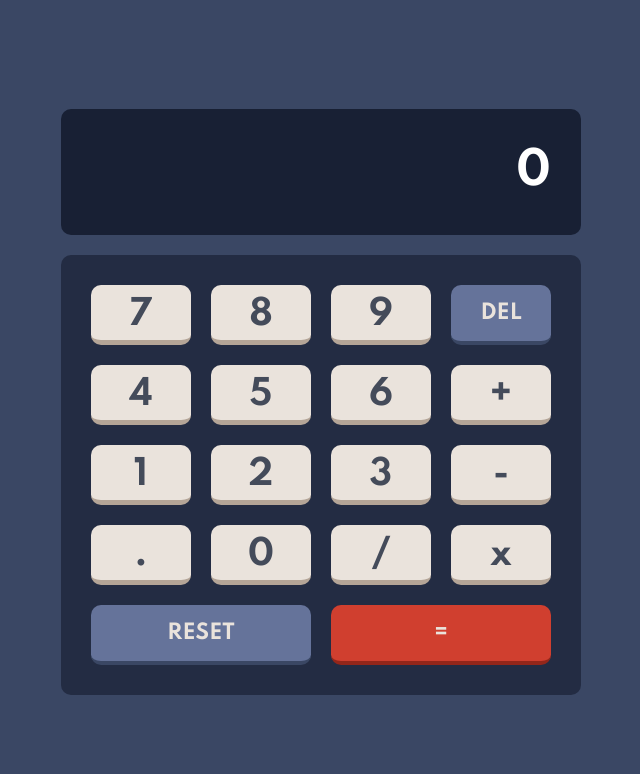
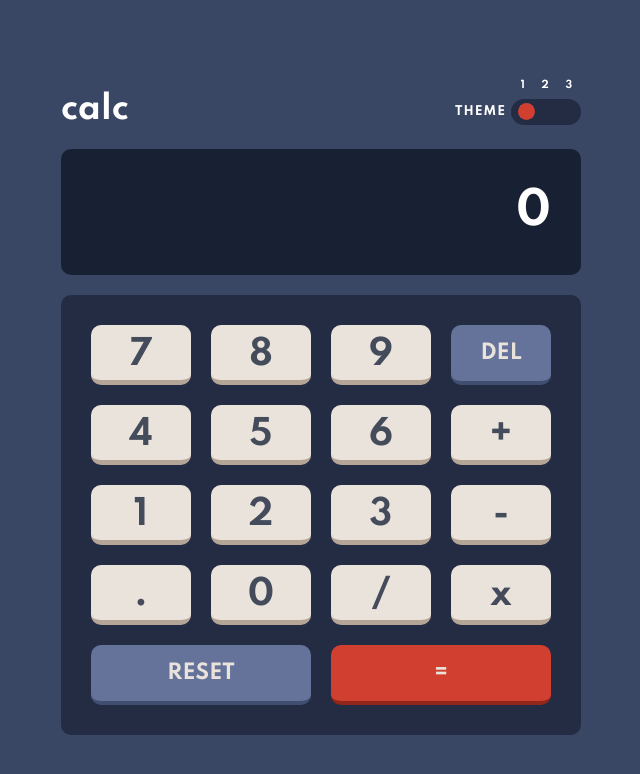
Before and after one commit to FabioAugustoDametto/Calculadora-React, a React (Create React App) app: page / in a window 1280 px wide. Shown: the top 774 px of the page, without its empty margins (319-959 px from the left). Built offline with nearby package versions, Linux system fonts and the light colour scheme.

Commit message:
Added Theme Color Selector

```diff
--- a/src/components/Button.jsx
+++ b/src/components/Button.jsx
@@ -1,17 +1,17 @@
 import React from 'react';
 import './css/Button.css'
 
-const Button = ({click, reset, equal, del, label}) => {
-    let attribute = "button "
-    attribute += reset ? 'reset' : ''
-    attribute += equal ? 'equal' : ''
-    attribute += del ? 'delete' : ''
+const Button = ({click, reset, equal, del, label, theme}) => {
+    let attribute = "button " + theme
+    attribute += reset ? ' reset' : ''
+    attribute += equal ? ' equal' : ''
+    attribute += del ? ' delete' : ''
 
 
 
 
     return (
-            <button className={attribute} onClick={() => click(label)}>
+            <button className={attribute}  onClick={() => click(label)}>
                 {label}
             </button>
 
--- a/src/components/Display.jsx
+++ b/src/components/Display.jsx
@@ -1,10 +1,10 @@
 import React from 'react';
 import './css/Display.css'
 
-const Display = ({display}) => {
+const Display = ({display, theme}) => {
 
     return (
-        <div className="container-display">
+        <div className={`container-display ${theme.currentClass}`}>
            <h1>{display.displayValue}</h1>
 
         </div>
--- /dev/null
+++ b/src/components/Header.jsx
@@ -0,0 +1,47 @@
+import React from 'react';
+import './css/Header.css'
+
+
+
+
+const Header = ({changeTheme, theme}) => {
+
+
+   return (
+       <div className={`Header ${theme.currentClass}`}>
+           <div>
+               <h1>calc</h1>
+           </div>
+
+           <div className="Header-Theme">
+               <div></div>
+               <div className="Header-Numbers">
+                 <label>1 2 3</label>
+               </div>
+               <div>
+                 <label>THEME</label>
+               </div>
+
+               <div className={`slider ${theme.currentClass}`}>
+                   <div>
+                       <input id="0" className={`switch ${theme.currentClass} ${theme.active[0]}`} type="checkbox" defaultChecked={true}
+                         onClick={ e => changeTheme(e.target.id)}/>
+                   </div>
+                   <div>
+                       <input id="1" className={`switch ${theme.currentClass} ${theme.active[1]}`} type="checkbox" defaultChecked={false}
+                       onClick={ e => changeTheme(e.target.id)}/>
+                   </div>
+                   <div>
+                       <input id="2" className={`switch ${theme.currentClass} ${theme.active[2]}`} type="checkbox" defaultChecked={false}
+                       onClick={ e => changeTheme(e.target.id)}/>
+                   </div>
+
+               </div>
+
+           </div>
+       </div>
+   )
+
+}
+
+export default Header
--- a/src/components/css/Button.css
+++ b/src/components/css/Button.css
@@ -1,8 +1,5 @@
 .button {
   border-radius: 10px;
-  background-color: hsl(30, 25%, 89%);
-  border-bottom: 5px solid hsl(28, 16%, 65%);
-  color: hsl(221, 14%, 31%);
   border-top: none;
   border-right: none;
   border-left: none;
@@ -15,6 +12,24 @@
   cursor: pointer;
 }
 
+.button.Blue {
+  background-color: hsl(30, 25%, 89%);
+  border-bottom: 5px solid hsl(28, 16%, 65%);
+  color: hsl(221, 14%, 31%);
+}
+
+.button.White {
+  background-color: hsl(45, 7%, 89%);
+  border-bottom: 5px solid hsl(35, 11%, 61%);
+  color: hsl(60, 10%, 19%);
+}
+
+.button.Purple {
+  background-color: hsl(268, 47%, 21%);
+  border-bottom: 5px solid hsl(290, 70%, 36%);
+  color: hsl(52, 100%, 62%);
+}
+
 .button.equal:active,
 .button.delete:active,
 .button.reset:active,
@@ -23,17 +38,8 @@
 }
 
 .button.delete,
-.button.reset {
-  background-color: hsl(224, 21%, 50%);
-  color: hsl(30, 25%, 89%);
-  border-bottom: 4px solid hsl(222, 26%, 31%);
-  font-size: 20px;
-}
-
+.button.reset,
 .button.equal {
-  background-color: hsl(6, 63%, 50%);
-  border-bottom: 4px solid hsl(6, 70%, 34%);
-  color: hsl(30, 25%, 89%);
   font-size: 20px;
 }
 
@@ -41,3 +47,42 @@
 .button.equal {
   grid-column: span 2;
 }
+
+.button.Blue.delete,
+.button.Blue.reset {
+  background-color: hsl(224, 21%, 50%);
+  color: hsl(30, 25%, 89%);
+  border-bottom: 4px solid hsl(224, 28%, 35%);
+}
+
+.button.Blue.equal {
+  background-color: hsl(6, 63%, 50%);
+  border-bottom: 4px solid hsl(6, 70%, 34%);
+  color: hsl(30, 25%, 89%);
+}
+
+.button.White.delete,
+.button.White.reset {
+  background-color: hsl(185, 42%, 37%);
+  color: hsl(30, 25%, 89%);
+  border-bottom: 4px solid hsl(185, 58%, 25%);
+}
+
+.button.White.equal {
+  background-color: hsl(25, 98%, 40%);
+  border-bottom: 4px solid hsl(25, 99%, 27%);
+  color: hsl(0, 0%, 100%);
+}
+
+.button.Purple.delete,
+.button.Purple.reset {
+  background-color: hsl(281, 89%, 26%);
+  color: hsl(30, 25%, 89%);
+  border-bottom: 4px solid hsl(285, 91%, 52%);
+}
+
+.button.Purple.equal {
+  background-color: hsl(176, 100%, 44%);
+  border-bottom: 4px solid hsl(177, 92%, 70%);
+  color: hsl(198, 20%, 13%);
+}
--- /dev/null
+++ b/src/components/css/Header.css
@@ -0,0 +1,79 @@
+.Header {
+  display: flex;
+  justify-content: space-between;
+  align-items: center;
+}
+
+.Header.Blue {
+  color: #fff;
+}
+
+.Header.White {
+  color: hsl(60, 10%, 19%);
+}
+
+.Header.Purple {
+  color: hsl(52, 100%, 62%);
+}
+
+.Header-Theme {
+  display: grid;
+  grid-template-columns: 0.8fr 1fr;
+  grid-template-rows: 1fr 1fr;
+  align-items: center;
+  margin-bottom: 20px;
+  font-size: 12px;
+  letter-spacing: 1px;
+}
+
+.Header-Numbers {
+  letter-spacing: 7px;
+  justify-self: center;
+  font-size: 10px;
+  margin-left: 8px;
+}
+
+.slider {
+  display: flex;
+  border-radius: 50px;
+  width: 70px;
+  padding: 3px;
+  align-items: center;
+  justify-content: center;
+}
+
+.slider.Blue,
+.switch.Blue.false:before {
+  background-color: hsl(223, 31%, 20%);
+}
+.slider.White,
+.switch.White.false:before {
+  background-color: hsl(0, 5%, 81%);
+}
+.slider.Purple,
+.switch.Purple.false:before {
+  background-color: hsl(268, 71%, 12%);
+}
+
+.switch:before {
+  content: "";
+  display: block;
+  width: 13px;
+  height: 13px;
+  top: 0;
+  left: 0;
+  border-radius: 50px;
+  transform: scale(1.3);
+}
+
+.switch.Blue.true:before {
+  background-color: hsl(6, 63%, 50%);
+}
+
+.switch.White.true:before {
+  background-color: hsl(25, 98%, 40%);
+}
+
+.switch.Purple.true:before {
+  background-color: hsl(176, 100%, 44%);
+}
--- a/src/main/Calculator.jsx
+++ b/src/main/Calculator.jsx
@@ -1,11 +1,43 @@
 import React, { useState }  from 'react';
 import Display from '../components/Display';
 import Button from '../components/Button';
+import Header from '../components/Header'
 import './Calculator.css'
 
 
 
 const Calculator = () => {
+
+    const [theme, setTheme] = useState(
+        {
+        className: ['Blue','White','Purple'] ,
+        active: [true, false, false],
+        currentClass: 'Blue'
+        }
+)
+
+    const changeTheme = (e) => {
+
+        const active = [false, false, false]
+        active[e] = true
+        const currentClass = active[e] ? theme.className[e] : ''
+        setTheme({...theme, active, currentClass})
+        setBackground(currentClass)
+    }
+
+    const setBackground = (currentClass) => {
+        switch (currentClass) {
+            case 'Blue':
+                document.body.style.backgroundColor = "hsl(222, 26%, 31%)"
+                break;
+            case 'White':
+                document.body.style.backgroundColor = "hsl(0, 0%, 90%)"
+                break;
+            case 'Purple':
+                document.body.style.backgroundColor = "hsl(268, 75%, 9%)"
+                break;
+        }
+    }
 
 
     const [display, setDisplay] = useState(
@@ -27,9 +59,14 @@ const Calculator = () => {
     }
 
     const handleButtonClick = (digit) => {
-        if (digit === '.' && display.displayValue.includes('.')) {
-            return
+        try {
+            if (digit === '.' && display.displayValue.includes('.')) {
+                return
+            }
+        } catch {
+
         }
+
         const clearDisplay = display.displayValue === '0' || display.clearDisplay
         const currentValue = clearDisplay ? valueControl(digit) : display.displayValue
         const displayValue = currentValue + digit
@@ -39,6 +76,44 @@ const Calculator = () => {
         values[i] = NewValue
         setDisplay({...display, displayValue, values, clearDisplay: false})
     }
+
+    const handleOperation = (operation) => {
+
+        if(display.current === 0) {
+            setDisplay({...display, operation, current: 1, clearDisplay: true})
+        } else {
+            const equals = operation === '='
+            let currentOperation = display.operation
+            if(currentOperation === 'x') currentOperation = '*'
+            const values = {...display.values}
+
+            try {
+                values[0] = eval(`${values[0]} ${currentOperation} ${values[1]}`)
+            } catch(e) {
+                values[0] = display.values[0]
+            }
+
+            values[1] = 0
+            setDisplay({
+                displayValue: values[0],
+                operation: equals ? null : operation,
+                current: equals ? 0 : 1,
+                clearDisplay: !equals,
+                values
+            })
+        }
+    }
+
+
+    const deleteNumber = () => {
+        let displayValue = display.displayValue.toString()
+        displayValue = displayValue.substring(0, displayValue.length - 1)
+        let i = display.current
+        const values = {...display.values}
+        values[i] = displayValue
+        setDisplay({...display, displayValue, values})
+    }
+
 
     const handleClearDisplay = () => {
         setDisplay({
@@ -53,27 +128,30 @@ const Calculator = () => {
     return (
         <>
            <div>
-              <Display display={display}/>
+               <Header changeTheme={changeTheme} theme={theme}/>
+           </div>
+           <div>
+              <Display display={display} theme={theme}/>
             </div>
-           <div className="container-keys">
-                <Button label="7" click={handleButtonClick}/>
-                <Button label="8" click={handleButtonClick}/>
-                <Button label="9" click={handleButtonClick}/>
-                <Button label="DEL" del="delete"/>
-                <Button label="4" click={handleButtonClick}/>
-                <Button label="5" click={handleButtonClick}/>
-                <Button label="6" click={handleButtonClick}/>
-                <Button label="+"/>
-                <Button label="1" click={handleButtonClick}/>
-                <Button label="2" click={handleButtonClick}/>
-                <Button label="3" click={handleButtonClick}/>
-                <Button label="-"/>
-                <Button label="." click={handleButtonClick}/>
-                <Button label="0" click={handleButtonClick}/>
-                <Button label="/"/>
-                <Button label="x"/>
-                <Button label="RESET" click={handleClearDisplay} reset="reset" />
-                <Button label="=" equal="equal" />
+           <div className={`container-keys ${theme.currentClass}`}>
+                <Button label="7" click={handleButtonClick} theme={theme.currentClass}/>
+                <Button label="8" click={handleButtonClick} theme={theme.currentClass}/>
+                <Button label="9" click={handleButtonClick} theme={theme.currentClass}/>
+                <Button label="DEL" click={deleteNumber} del="delete" theme={theme.currentClass}/>
+                <Button label="4" click={handleButtonClick} theme={theme.currentClass}/>
+                <Button label="5" click={handleButtonClick} theme={theme.currentClass}/>
+                <Button label="6" click={handleButtonClick} theme={theme.currentClass}/>
+                <Button label="+" click={handleOperation} theme={theme.currentClass}/>
+                <Button label="1" click={handleButtonClick} theme={theme.currentClass}/>
+                <Button label="2" click={handleButtonClick} theme={theme.currentClass}/>
+                <Button label="3" click={handleButtonClick} theme={theme.currentClass}/>
+                <Button label="-" click={handleOperation} theme={theme.currentClass}/>
+                <Button label="." click={handleButtonClick} theme={theme.currentClass}/>
+                <Button label="0" click={handleButtonClick} theme={theme.currentClass}/>
+                <Button label="/" click={handleOperation} theme={theme.currentClass}/>
+                <Button label="x" click={handleOperation} theme={theme.currentClass}/>
+                <Button label="RESET" click={handleClearDisplay} reset="reset"  theme={theme.currentClass}/>
+                <Button label="=" equal="equal" click={handleOperation} theme={theme.currentClass}/>
             </div>
         </>
     )
```
Also changed, not shown: src/components/css/Display.css (+15 -2 lines), src/main/Calculator.css (+12 -1 lines).
